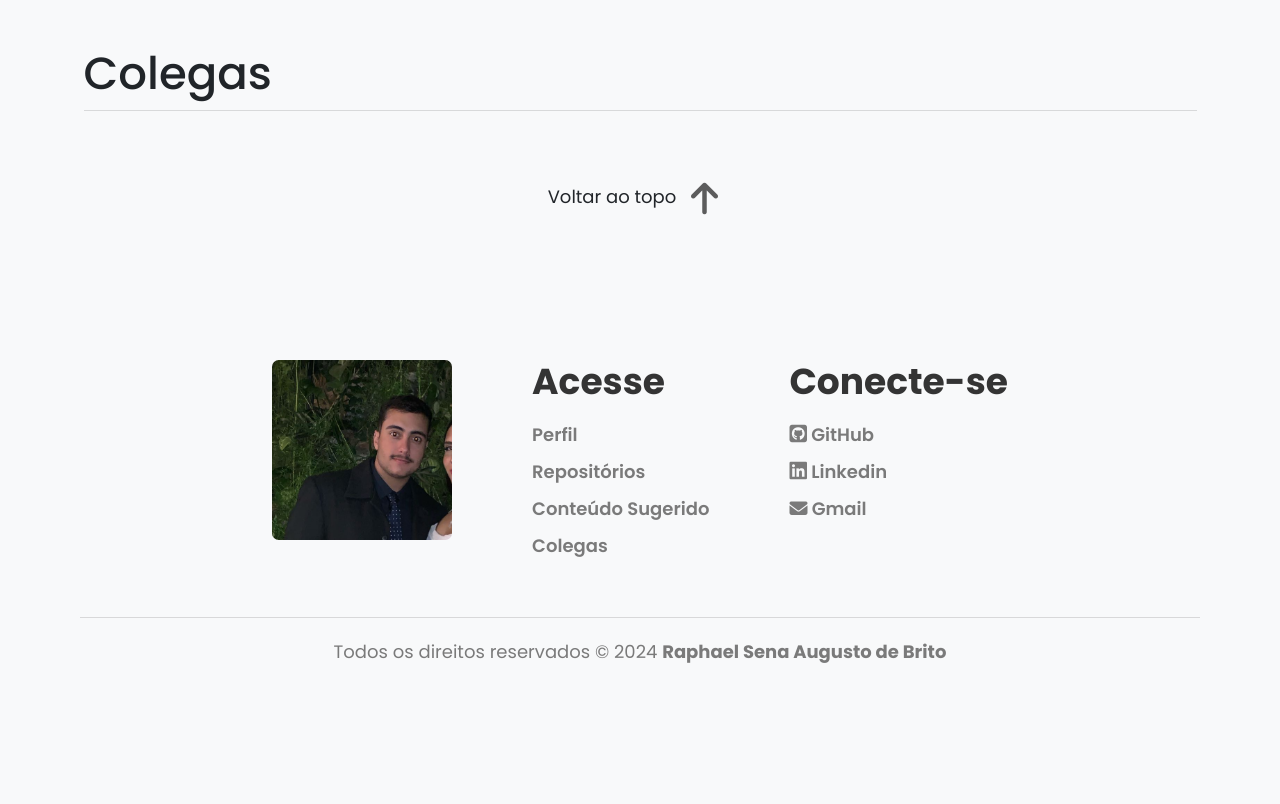
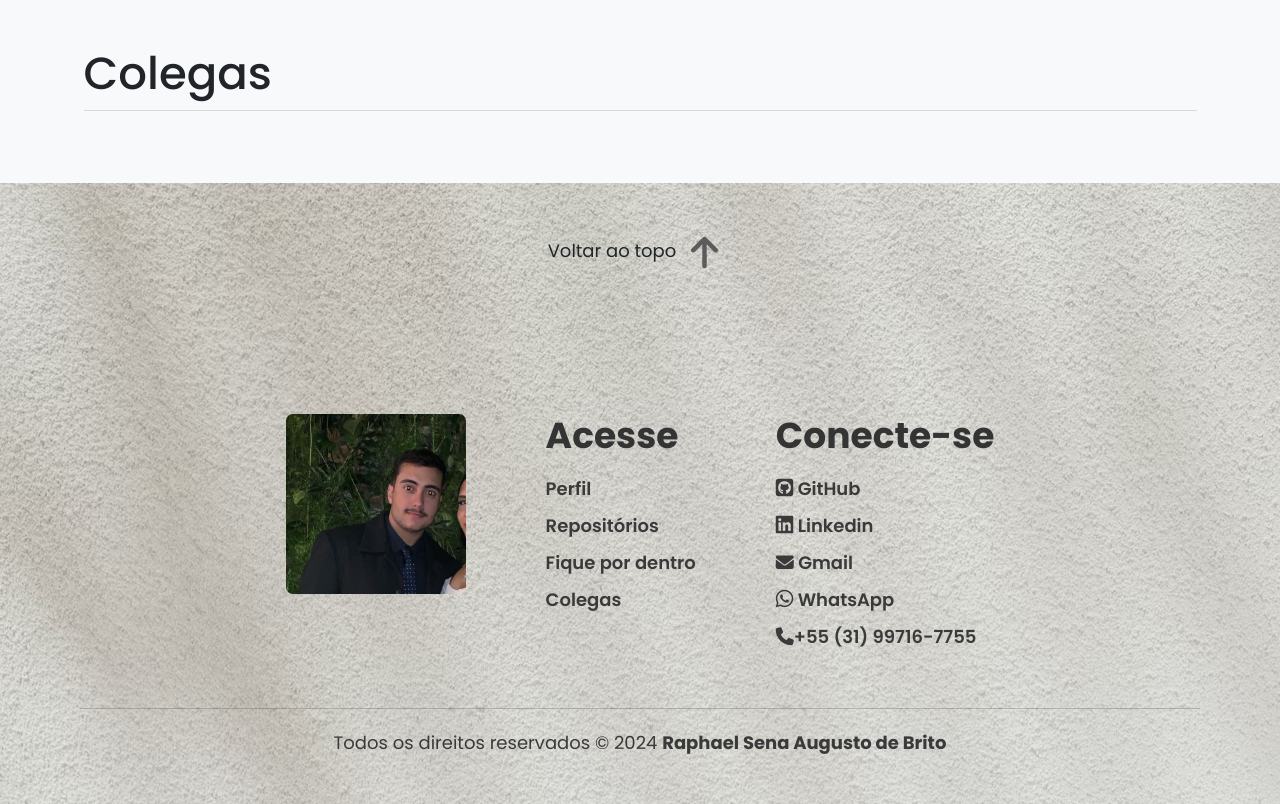
Before and after one commit to raphael-sena/portfolio-raphael, a website: page code/index.html in a window 1280 px wide. Shown: the part 2160-2964 px from the top of the page. Before the commit the page ends 2873 px from the top, so only its background shows below. Drawn offline with nearby package versions, Linux system fonts and the light colour scheme; files that its build step writes are made by us from their sources; no server answers.

Commit message:
fix: final adjustments

```diff
--- a/code/assets/css/main.css
+++ b/code/assets/css/main.css
@@ -89,6 +89,7 @@ section > hr{
 footer{
     width: 100%;
     padding: 30px 0px;
+    background-image: url(/code/assets/img/footer.avif);
 }
 
 .container__footer{
@@ -114,7 +115,7 @@ footer{
     max-width: 350px;
     margin-top: 20px;
     font-weight: 500;
-    color: #7a7a7a;
+    color: #444444;
     font-size: 18px;
 }
 
@@ -126,7 +127,7 @@ footer{
 
 .box__footer a{
     margin-top: 10px;
-    color: #7a7a7a;
+    color: #3a3a3a;
     font-weight: 600;
     text-decoration: none;
 }
@@ -148,13 +149,13 @@ footer{
 
 .box__copyright p{
     margin-top: 20px;
-    color: #7a7a7a;
+    color: #3a3a3a;
 }
 
 .box__copyright hr{
     border: none;
     height: 1px;
-    background-color: #7a7a7a;
+    background-color: #3a3a3a;
 }
 
 body::-webkit-scrollbar {
--- a/code/assets/js/headerFooter.js
+++ b/code/assets/js/headerFooter.js
@@ -57,17 +57,19 @@ function createHeaderAndFooter() {
         </div>
         <div class="box__footer">
           <h2>Acesse</h2>
-          <a href="#">Perfil</a>
-          <a href="#">Repositórios</a>
-          <a href="#">Conteúdo Sugerido</a>
-          <a href="#">Colegas</a>
+          <a href="/code/index.html">Perfil</a>
+          <a href="/code/index.html#repositories">Repositórios</a>
+          <a href="/code/index.html#fique-por-dentro">Fique por dentro</a>
+          <a href="/code/index.html#colegas">Colegas</a>
         </div>
 
         <div class="box__footer">
           <h2>Conecte-se</h2>
-          <a href="#"><i class="fab fa-github-square"></i> GitHub</a>
-          <a href="#"><i class="fab fa-linkedin"></i> Linkedin</a>
-          <a href="#"><i class="fa-solid fa-envelope"></i> Gmail</a>
+          <a target="_blank" href="https://github.com/raphael-sena"><i class="fab fa-github-square"></i> GitHub</a>
+          <a target="_blank" href="https://www.linkedin.com/in/raphael-sena/"><i class="fab fa-linkedin"></i> Linkedin</a>
+          <a href="mailto:rsenares1@gmail.com?subject=Assunto do email"><i class="fa-solid fa-envelope"></i> Gmail</a>
+          <a href="https://api.whatsapp.com/send/?phone=5531997167755&text&type=phone_number&app_absent=0"><i class="fab fa-whatsapp"></i> WhatsApp</a>
+          <a href="tel:+5531997167755"><i class="fa-solid fa-phone"></i>+55 (31) 99716-7755</a>
         </div>
       </div>
 
--- a/code/index.html
+++ b/code/index.html
@@ -56,7 +56,7 @@
         </div>
       </section>
 
-      <section id="colegas" class="container mt-5">
+      <section id="colegas" class="container my-5">
         <h1>Colegas</h1>
         <hr class="mb-3">
         <div class="row" id="colegas-list">
@@ -65,7 +65,7 @@
       </section>
     </main>
 
-    <footer>
+    <footer class="footer mt-3">
     </footer>
 
     <script src="assets/js/headerFooter.js"></script>
```
Also changed, not shown: code/assets/img/footer.avif (added).
